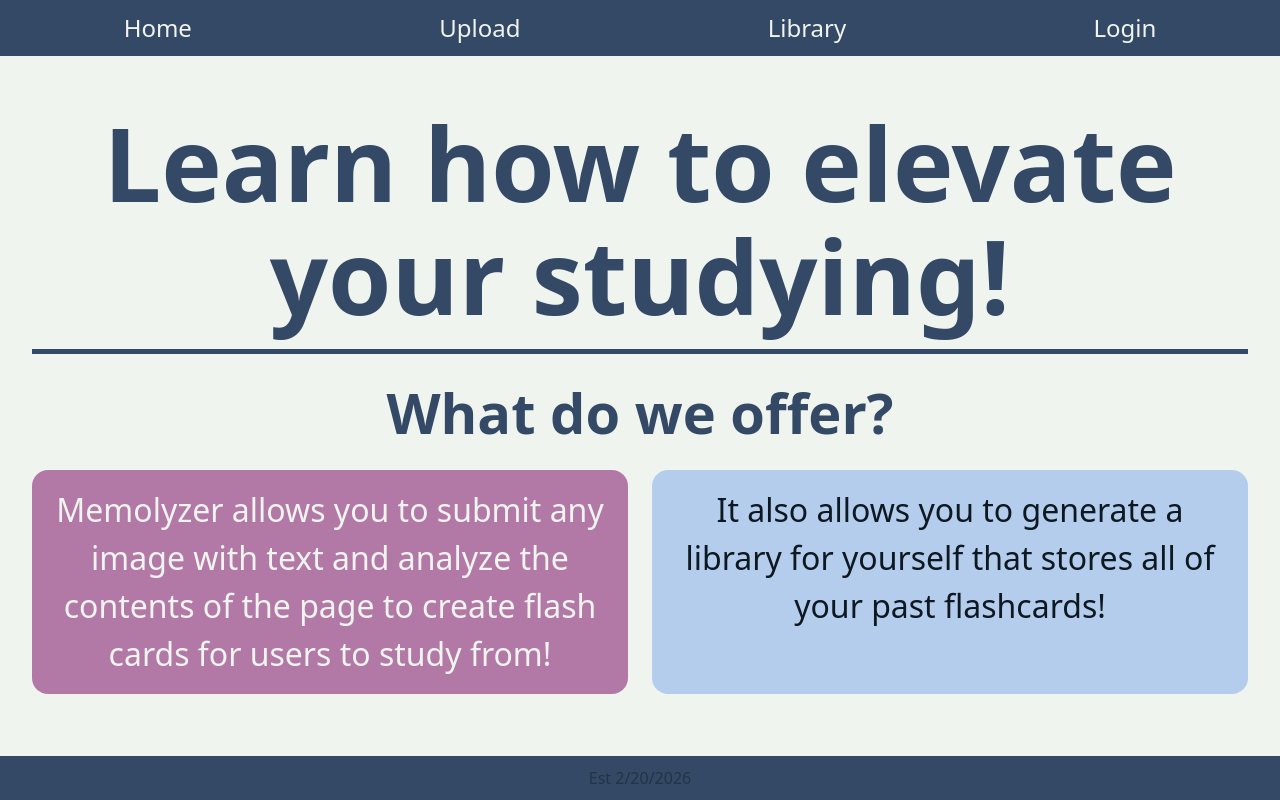
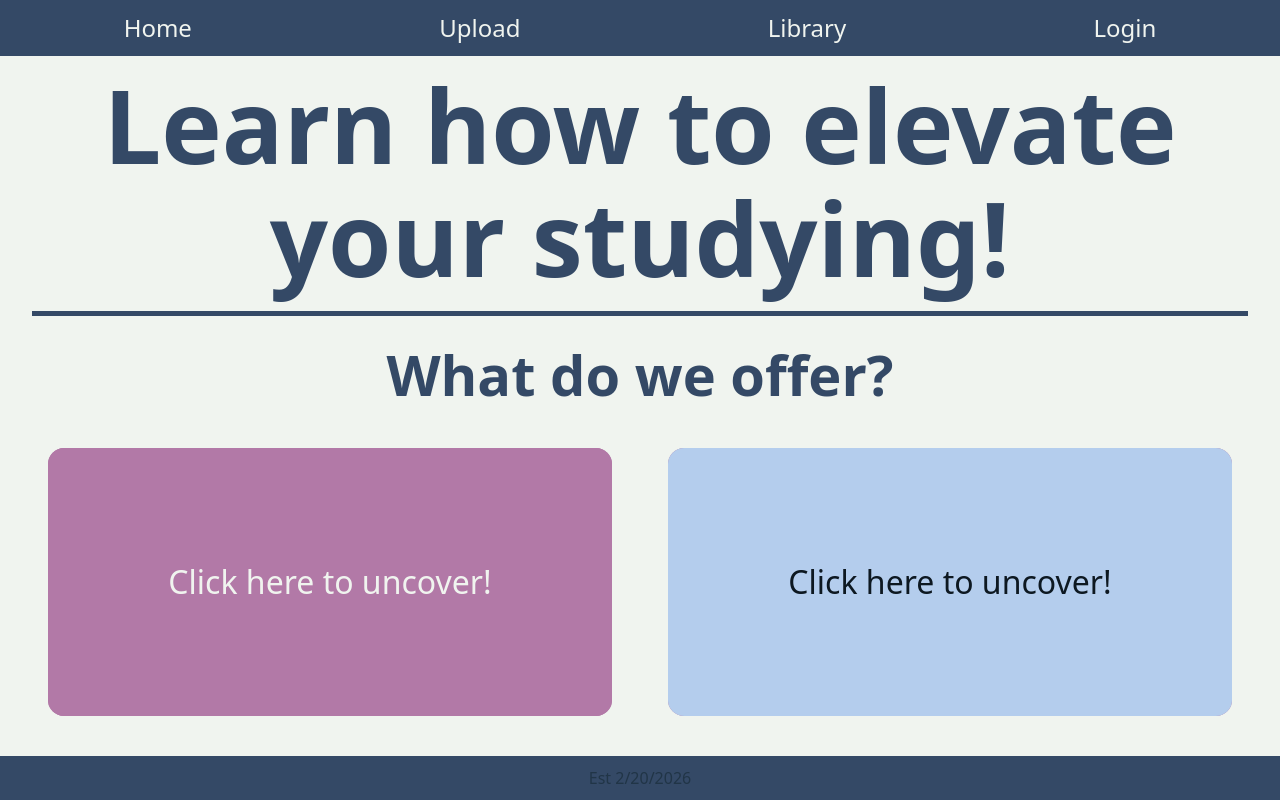
Before and after one commit to CarelessNobody/memolyzer, a React app in the folder apps/frontend/: page / in a window 1280 px wide. Built offline with nearby package versions, Linux system fonts and the light colour scheme; the HTML template or start-up script is replaced by a standard one.

Commit message:
cards work now

```diff
--- a/apps/frontend/src/App.jsx
+++ b/apps/frontend/src/App.jsx
@@ -3,7 +3,6 @@
 import viteLogo from '/vite.svg'
 import { HeadFooter } from './headfooter'
 import { Homepage } from './homepage'
-import ReactCardFlip from 'react-card-flip'
 import './App.css'
 import './index.css'
 import './homepage.css'
--- a/apps/frontend/src/headfooter.jsx
+++ b/apps/frontend/src/headfooter.jsx
@@ -1,6 +1,7 @@
 export const HeadFooter = () => {
   return (
-    <headfooter className="navbar">
+
+    <div className="navbar">
       <ul>
         <li className="nav-item">
           <a href='homepage.html'>Home</a>
@@ -16,6 +17,6 @@
         </li>
       </ul>
       <p className = "footer">Est 2/20/2026</p>
-    </headfooter>
+    </div>
   )
 }
--- a/apps/frontend/src/homepage.css
+++ b/apps/frontend/src/homepage.css
@@ -46,7 +46,113 @@
     column-gap: 1.5rem;
 }
 
-.leftside {
+.leftcard{
+    width: 600px;
+    height: 300px;
+    perspective: 1000px;
+    cursor: pointer;
+    border-radius: 15px;
+    padding: 1rem;
+}
+
+.innercard{
+    width: 100%;
+    height: 100%;
+    transition: transform 0.6s;
+    transform-style: preserve-3d;
+    position: relative;
+    border-radius: 1rem;
+    background-color: var(--pink);
+}
+
+.leftcard.flipped .innercard{
+    transform: rotateY(180deg);
+}
+
+.cardtopleft, .cardbottomleft{
+    position: absolute;
+    width: 100%;
+    height: 100%;
+    backface-visibility: hidden;
+    display: flex;
+    align-items: center;
+    justify-content: center;
+}
+
+.cardbottomleft{
+    transform: rotateY(180deg);
+}
+
+.cardtopleft{
+    background-color: var(--pink);
+    color: var(--background);
+    border-radius : 1rem;
+}
+.cardbottomleft{
+    background-color: var(--lightblue);
+    color: var(--text);
+    border-radius: 1rem;
+
+}
+
+.rightcard{
+    width: 600px;
+    height: 300px;
+    perspective: 1000px;
+    cursor: pointer;
+    border-radius: 15px;
+    padding: 1rem;
+}
+
+.rightinnercard{
+    width: 100%;
+    height: 100%;
+    transition: transform 0.6s;
+    transform-style: preserve-3d;
+    position: relative;
+    border-radius: 1rem;
+    background-color: var(--pink);
+}
+
+.rightcard.flipped .rightinnercard{
+    transform: rotateY(180deg);
+}
+
+.cardtopright, .cardbottomright{
+    position: absolute;
+    width: 100%;
+    height: 100%;
+    backface-visibility: hidden;
+    display: flex;
+    align-items: center;
+    justify-content: center;
+}
+
+.cardbottomright{
+    transform: rotateY(180deg);
+}
+
+.cardtopright{
+    background-color: var(--lightblue);
+    color: var(--text);
+    border-radius: 1rem;
+}
+.cardbottomright{
+    background-color: var(--pink);
+    color: var(--background);
+    border-radius : 1rem;
+
+}
+/* .cardbottomleft{
+    flex: 1;
+    border-radius: 1rem;
+    background-color: var(--lightblue);
+    padding: 1rem;
+    font-size: 2rem;
+    color: var(--text);
+} */
+
+/* .leftside {
     flex: 1;
     border-radius: 1rem;
     background-color: var(--pink);
@@ -63,4 +169,4 @@
     padding: 1rem;
     font-size: 2rem;
     color: var(--text);
-}
+} */
--- a/apps/frontend/src/homepage.jsx
+++ b/apps/frontend/src/homepage.jsx
@@ -1,18 +1,52 @@
+import React from 'react';
 export const Homepage = () => {
+    const [isFlippedLeft, setIsFlippedLeft] = React.useState(false);
+    const [isFlippedRight, setIsFlippedRight] = React.useState(false);
+    function flipCardLeft(){
+        setIsFlippedLeft(!isFlippedLeft);
+    }
+    function flipCardRight(){
+        setIsFlippedRight(!isFlippedRight);
+    }
     return (
-        <homepage>
+        <div>
             <div className="title">
                 <h1>Learn how to elevate your studying!</h1>
                 <hr></hr>
                 <h2>What do we offer?</h2>
             </div>
             <div className="features">
-                <p className = "leftside">Memolyzer allows you to submit
-                    any image with text and analyze the contents of the page
-                    to create flash cards for users to study from!</p>
-                <p className = "rightside">It also allows you to generate a
-                    library for yourself that stores all of your past flashcards!</p>
+                <div className={`leftcard ${isFlippedLeft ? 'flipped' : ''}`}
+                    onClick={flipCardLeft}>
+                    <div className="innercard">
+                    <div className="cardtopleft">
+                        <p>Click here to uncover!</p>
+                    </div>
+
+                    <div className="cardbottomleft">
+                        <p>
+                        Memolyzer allows you to submit any image with text and analyze
+                        the contents of the page to create flash cards for users to study from!
+                        </p>
+                    </div>
+                    </div>
+                </div>
+                <div className={`rightcard ${isFlippedRight ? 'flipped' : ''}`}
+                    onClick={flipCardRight}>
+                    <div className="rightinnercard">
+                    <div className="cardtopright">
+                        <p>Click here to uncover!</p>
+                    </div>
+
+                    <div className="cardbottomright">
+                        <p>
+                        It also allows you to generate a
+                        library for yourself that stores all of your past flashcards!
+                        </p>
+                    </div>
+                    </div>
+                </div>
             </div>
-        </homepage>
+    </div>
     )
 }
--- a/package.json
+++ b/package.json
@@ -14,8 +14,7 @@
   "dependencies": {
     "cors": "^2.8.5",
     "dotenv": "^16.3.1",
-    "express": "^4.18.2",
-    "react-card-flip": "^1.2.3"
+    "express": "^4.18.2"
   },
   "keywords": [],
   "author": "",
```
Also changed, not shown: 1 other file (tests, documents, lock files or other folders).
